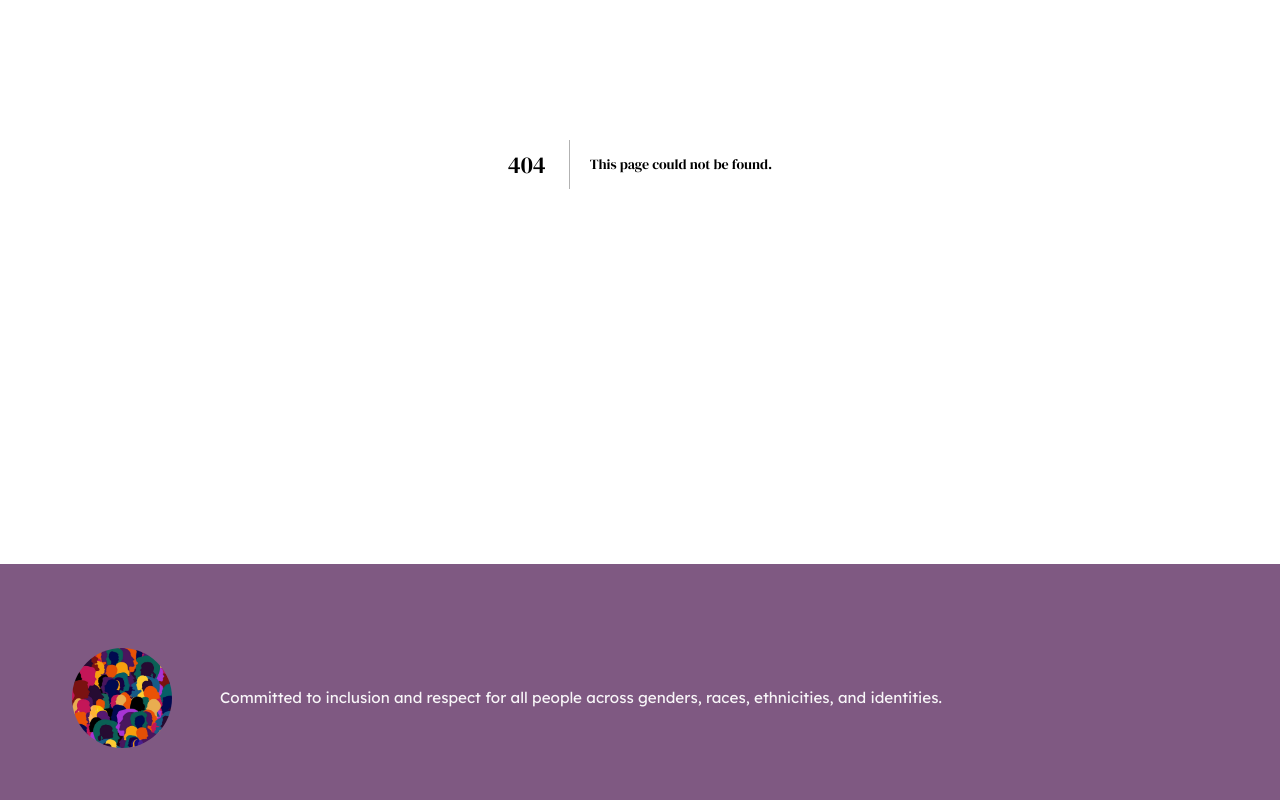
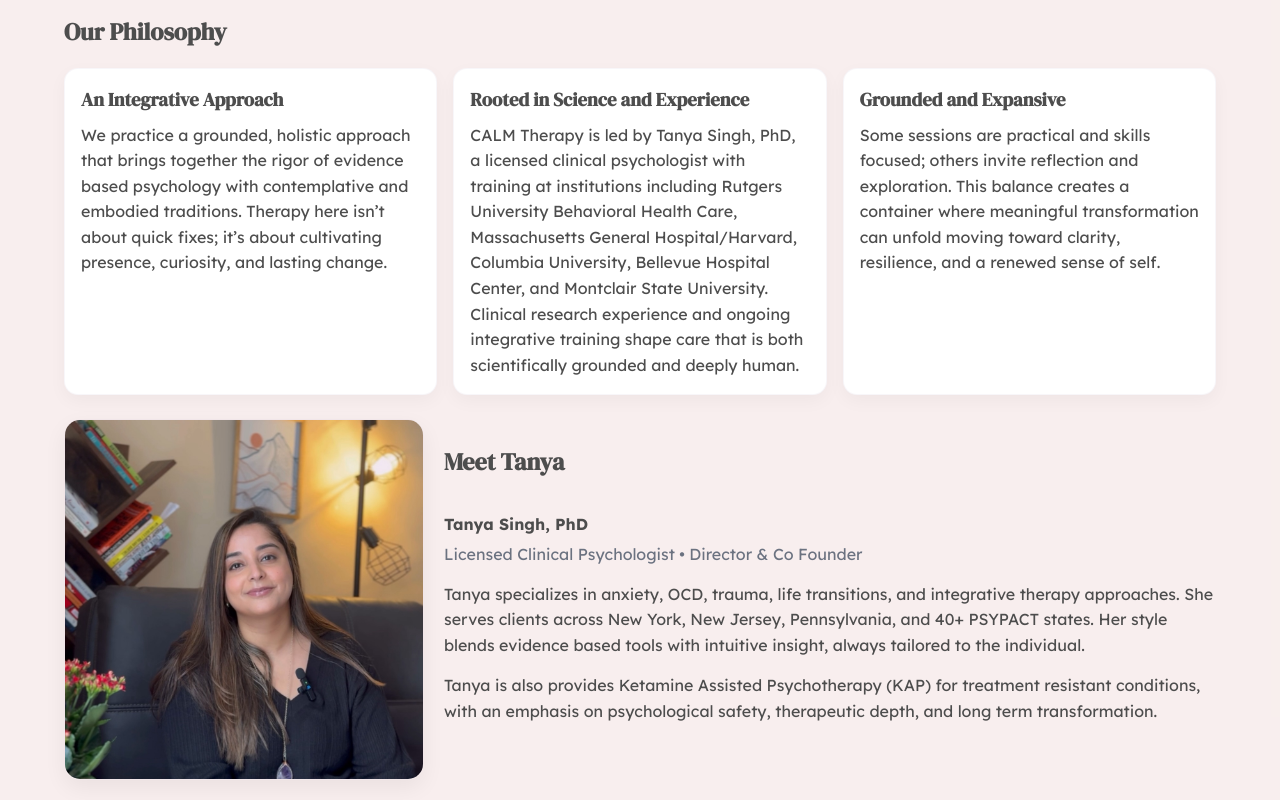
Before and after one commit to mazenswar/calm-v3, a Next.js app: page /about in a window 1280 px wide. Before the commit this address had no page. Shown: the part 300-1100 px from the top of the page. Built offline with nearby package versions, Linux system fonts and the light colour scheme.

Commit message:
v1.5 about page

```diff
--- /dev/null
+++ b/app/about/page.js
@@ -0,0 +1,123 @@
+// app/about/AboutSection.jsx
+"use client";
+import "./style.scss";
+import Image from "next/image";
+// If you have a headshot, import it here. Replace the path/name as needed.
+import tanyaHeadshot from "./assets/tanya-headshot.jpg";
+
+// If you decide to link internally, use your CustomLink component:
+// import CustomLink from "Components/ui/CustomLink";
+
+export default function AboutSection() {
+	return (
+		<section className="block about">
+			<div className="block__content container">
+				{/* Intro */}
+				<header className="about__intro">
+					<h1 className="about__title">About CALM Therapy</h1>
+					<p className="about__lede">
+						CALM Therapy was founded to provide thoughtful, integrative care for
+						adults navigating anxiety, OCD, trauma, and life transitions. Our
+						work is designed for people who feel stuck, searching, or ready for
+						change and who want therapy that is both accessible and deeply
+						personal.
+					</p>
+				</header>
+
+				{/* Philosophy */}
+				<section
+					className="about__philosophy"
+					aria-labelledby="about-philosophy"
+				>
+					<h2 id="about-philosophy" className="about__sectionTitle">
+						Our Philosophy
+					</h2>
+
+					<div className="about__grid">
+						<article className="aboutCard">
+							<h3 className="aboutCard__title">An Integrative Approach</h3>
+							<p>
+								We practice a grounded, holistic approach that brings together
+								the rigor of evidence based psychology with contemplative and
+								embodied traditions. Therapy here isn’t about quick fixes; it’s
+								about cultivating presence, curiosity, and lasting change.
+							</p>
+						</article>
+
+						<article className="aboutCard">
+							<h3 className="aboutCard__title">
+								Rooted in Science and Experience
+							</h3>
+							<p>
+								CALM Therapy is led by Tanya Singh, PhD, a licensed clinical
+								psychologist with training at institutions including Rutgers
+								University Behavioral Health Care, Massachusetts General
+								Hospital/Harvard, Columbia University, Bellevue Hospital Center,
+								and Montclair State University. Clinical research experience and
+								ongoing integrative training shape care that is both
+								scientifically grounded and deeply human.
+							</p>
+						</article>
+
+						<article className="aboutCard">
+							<h3 className="aboutCard__title">Grounded and Expansive</h3>
+							<p>
+								Some sessions are practical and skills focused; others invite
+								reflection and exploration. This balance creates a container
+								where meaningful transformation can unfold moving toward
+								clarity, resilience, and a renewed sense of self.
+							</p>
+						</article>
+					</div>
+				</section>
+
+				{/* Meet Tanya */}
+				<section className="about__tanya" aria-labelledby="about-tanya">
+					<div className="about__tanyaWrap">
+						<div className="about__tanyaImg">
+							<Image
+								src={tanyaHeadshot}
+								alt="Tanya Singh, PhD Licensed Clinical Psychologist"
+								priority
+								sizes="(max-width: 768px) 100vw, 360px"
+								style={{ width: "100%", height: "auto" }}
+							/>
+						</div>
+
+						<div className="about__tanyaText">
+							<h2 id="about-tanya" className="about__sectionTitle">
+								Meet Tanya
+							</h2>
+							<p className="about__tanyaName">
+								<strong>Tanya Singh, PhD</strong>
+								<span className="about__tanyaMeta">
+									Licensed Clinical Psychologist • Director & Co Founder
+								</span>
+							</p>
+							<p>
+								Tanya specializes in anxiety, OCD, trauma, life transitions, and
+								integrative therapy approaches. She serves clients across New
+								York, New Jersey, Pennsylvania, and 40+ PSYPACT states. Her
+								style blends evidence based tools with intuitive insight, always
+								tailored to the individual.
+							</p>
+							<p>
+								Tanya is also provides Ketamine Assisted Psychotherapy (KAP) for
+								treatment resistant conditions, with an emphasis on
+								psychological safety, therapeutic depth, and long term
+								transformation.
+							</p>
+
+							{/* If you want a light CTA later, uncomment and wire up your CustomLink component */}
+							{/* <div className="about__cta">
+                <CustomLink href="/contact" classN="btn btn--secondary">
+                  Book a free 15‑minute call
+                </CustomLink>
+              </div> */}
+						</div>
+					</div>
+				</section>
+			</div>
+		</section>
+	);
+}
--- /dev/null
+++ b/app/about/style.scss
@@ -0,0 +1,146 @@
+// app/about/style.scss
+@use "../styles/mixins" as *;
+
+/* Section shell */
+.about {
+	background: var(--brand-8);
+}
+
+/* Intro */
+.about__intro {
+	display: grid;
+	gap: 0.75rem;
+
+	.about__title {
+		margin: 0 0 0.25rem 0;
+		line-height: 1.15;
+	}
+
+	.about__lede {
+		color: var(--color-text);
+		line-height: 1.6;
+		// max-width: 60ch;
+	}
+
+	@include respond(md) {
+		gap: 0.9rem;
+	}
+}
+
+/* Shared section title */
+.about__sectionTitle {
+	margin: 1.25rem 0 0.75rem 0;
+	@include respond(md) {
+		margin: 1.5rem 0 1rem 0;
+	}
+}
+
+/* Philosophy grid */
+.about__philosophy {
+	margin-top: 1rem;
+
+	@include respond(md) {
+		margin-top: 1.25rem;
+	}
+}
+
+.about__grid {
+	display: grid;
+	gap: 0.9rem;
+
+	@include respond(md) {
+		grid-template-columns: repeat(3, 1fr);
+		gap: 1rem;
+	}
+}
+
+.aboutCard {
+	background: var(--color-surface);
+	border: 1px solid var(--brand-8);
+	border-radius: 14px;
+	padding: 1rem;
+	box-shadow: 0 6px 18px rgba(0, 0, 0, 0.04);
+
+	.aboutCard__title {
+		margin: 0 0 0.5rem 0;
+	}
+
+	p {
+		color: var(--color-text);
+		line-height: 1.6;
+	}
+}
+
+/* Meet Tanya */
+.about__tanya {
+	margin-top: 1.25rem;
+
+	@include respond(md) {
+		margin-top: 1.5rem;
+	}
+}
+
+.about__tanyaWrap {
+	display: grid;
+	gap: 1rem;
+
+	@include respond(md) {
+		grid-template-columns: 360px 1fr; /* image / copy */
+		align-items: start;
+		gap: 1.25rem;
+	}
+}
+
+.about__tanyaImg {
+	border-radius: 16px;
+	overflow: hidden;
+	border: 1px solid var(--brand-8);
+	box-shadow: 0 8px 22px rgba(0, 0, 0, 0.06);
+
+	img {
+		display: block;
+	}
+}
+
+.about__tanyaText {
+	display: flex;
+	flex-direction: column;
+	gap: 0.75rem;
+
+	@include respond(md) {
+		gap: 0.9rem;
+	}
+
+	p {
+		color: var(--color-text);
+		line-height: 1.6;
+		// max-width: 65ch;
+	}
+}
+
+.about__tanyaName {
+	margin: 0;
+
+	strong {
+		font-weight: 700;
+	}
+
+	.about__tanyaMeta {
+		display: block;
+		color: var(--color-muted);
+		margin-top: 0.25rem;
+	}
+}
+
+/* Optional CTA block if you enable it later */
+.about__cta {
+	margin-top: 0.25rem;
+}
+
+/* Spacing rhythm: avoid fighting the block paddings */
+.about .block__content > :first-child {
+	margin-top: 0;
+}
+.about .block__content > :last-child {
+	margin-bottom: 0;
+}
--- a/app/fees-and-insurance/page.js
+++ b/app/fees-and-insurance/page.js
@@ -3,7 +3,7 @@
 import React from "react";
 import Image from "next/image";
 import CustomLink from "../Components/ui/CustomLink";
-import heroImg from "./assets/investment.webp";
+import heroImg from "./assets/waves-2.jpg";
 import "./style.scss";
 
 /**
--- a/app/fees-and-insurance/style.scss
+++ b/app/fees-and-insurance/style.scss
@@ -87,6 +87,8 @@
 			display: block;
 			width: 100%;
 			height: auto;
+			border-radius: 100%;
+			transform: rotate(180deg);
 		}
 	}
 
```
Also changed, not shown: app/about/assets/tanya-headshot.jpg (added), app/fees-and-insurance/assets/waves-2.jpg (added).
